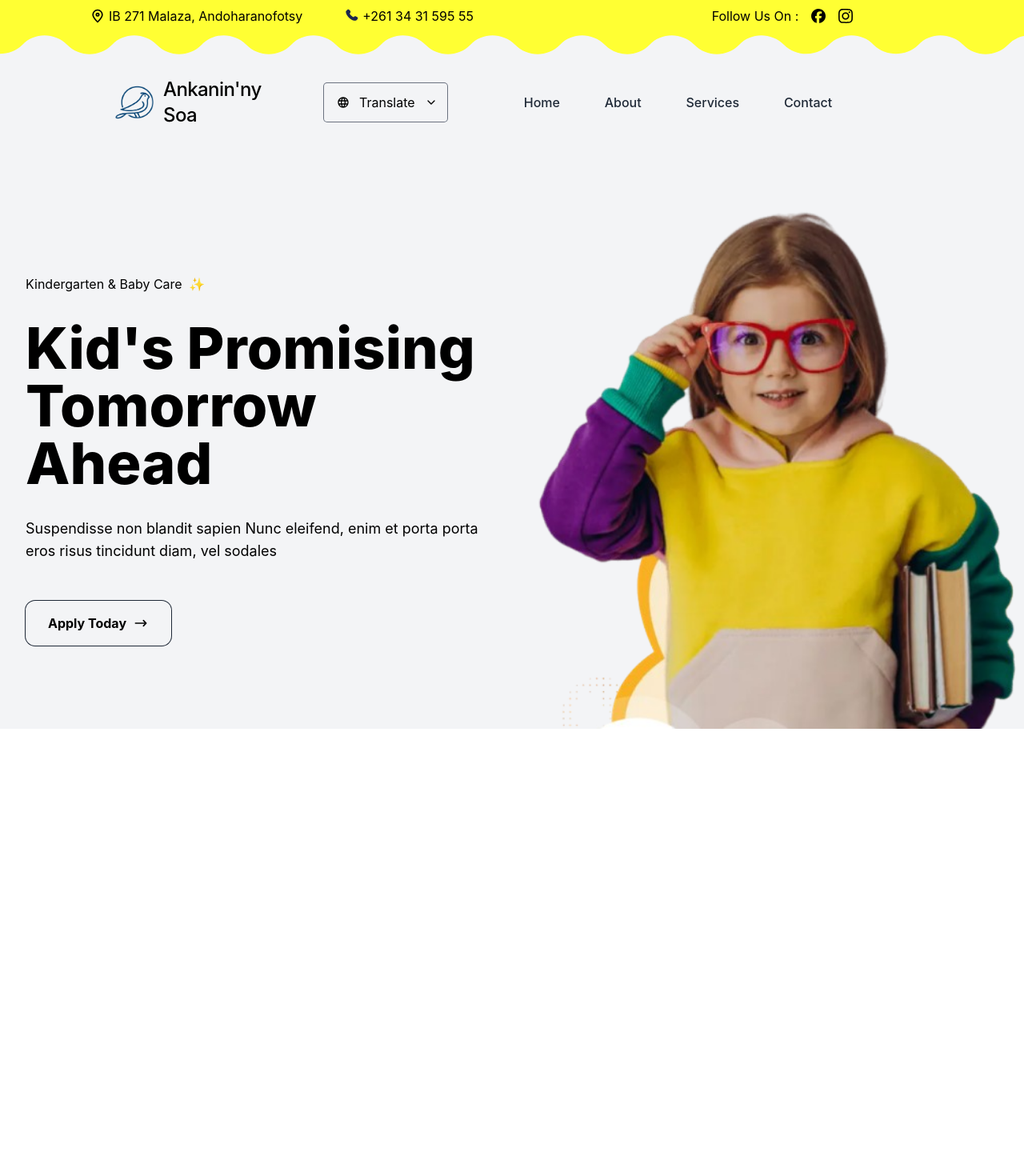
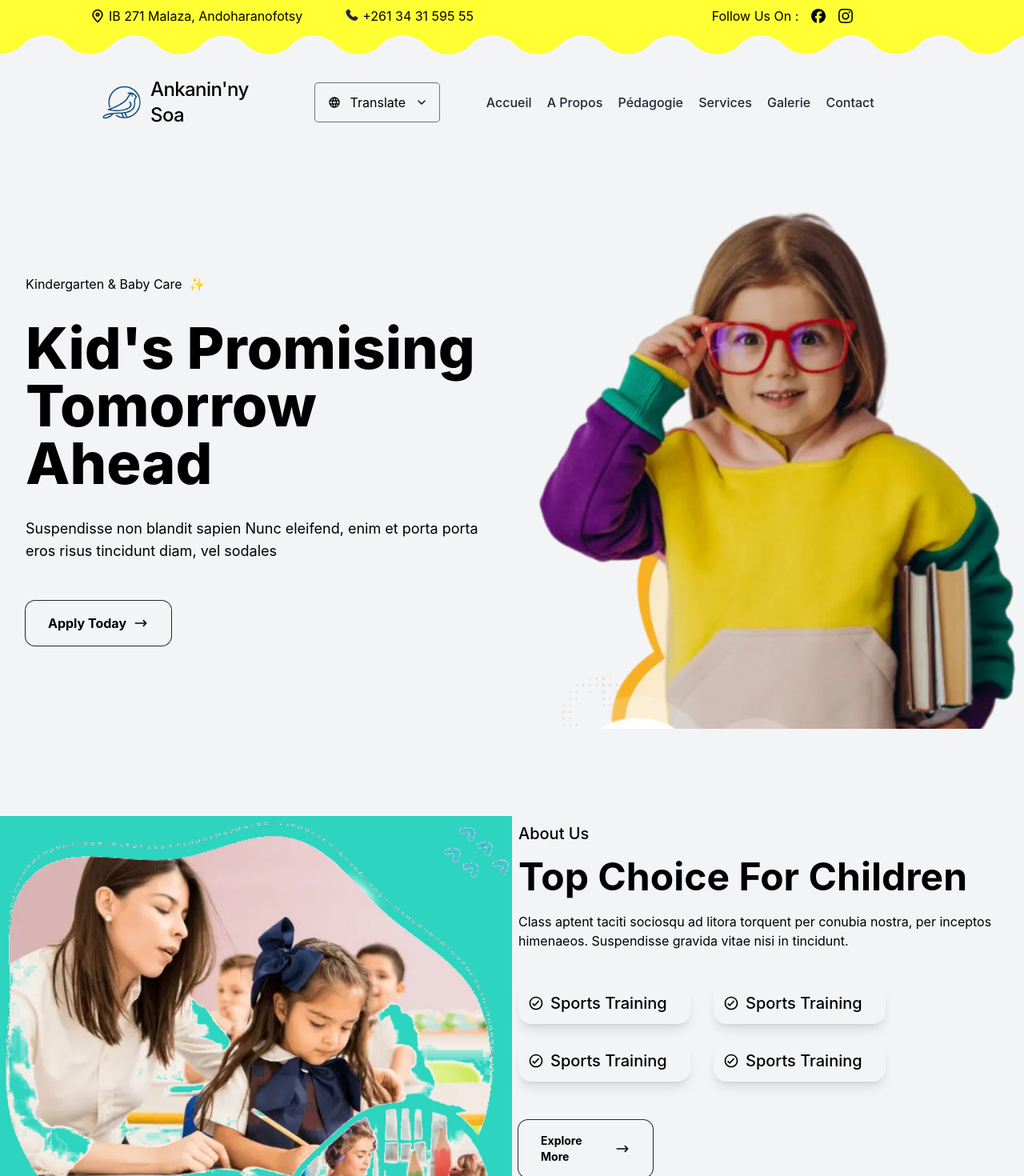
Before and after one commit to Tomefy5/Ankanin-ny-Soa, a React (Create React App) app: page / in a window 1280 px wide. Shown: the top 1470 px of the page at 80% size. Before the commit the page ends 911 px from the top, so only its background shows below. Built offline with nearby package versions, Linux system fonts and the light colour scheme.

Commit message:
Structure of about page

```diff
--- a/src/App.js
+++ b/src/App.js
@@ -1,12 +1,12 @@
 import './App.css';
-import BlocWavePattern from './Components/BlocWavePattern';
-import Header from './Components/Header';
+import About from './Components/About';
 import Home from './Components/Home';
 
 function App() {
   return (
     <div className="App">
       <Home />
+      <About />
     </div>
   );
 }
--- /dev/null
+++ b/src/Components/About.js
@@ -0,0 +1,59 @@
+import React from "react";
+import imageAbout from "../Assets/images/img_about.png";
+import iconArrowRight from "../Assets/icons/arrow-narrow-right-svgrepo-com.svg";
+import iconOkCircle from "../Assets/icons/ok-circle-svgrepo-com.svg"
+
+export default function About() {
+  return (
+    <div className="h-auto min-h-[100vh] bg-gray-100 flex llg:items-center llg:justify-center">
+      <div className="w-full container mx-auto grid grid-cols-1 llg:grid-cols-2">
+        <div className="bg-teal-400 w-full flex items-center justify-center">
+          <img
+            className="w-full object-cover"
+            src={imageAbout}
+            alt="teacher with child"
+          />
+        </div>
+        <div className="w-full p-2">
+          <h2 className="font-medium mb-4 text-xl">About Us</h2>
+          <h1 className="font-bold text-3xl md:text-5xl">Top Choice For Children</h1>
+          <p className="mt-5">
+            Class aptent taciti sociosqu ad litora torquent per conubia nostra,
+            per inceptos himenaeos. Suspendisse gravida vitae nisi in tincidunt.
+          </p>
+          <div className=" mt-10 w-2/3 llg:w-full xl:w-3/4 lg:w-2/3 grid gap-5 grid-cols-1 md:grid-cols-2">
+            <div className="flex items-center justify-start rounded-2xl w-[215px] px-3 py-3 shadow- shadow-lg">
+              <img className="h-5 mr-2" src={iconOkCircle} alt="icon ok circle" />
+              <span className="font-medium text-xl">Sports Training</span>
+            </div>
+            <div className="flex items-center justify-start rounded-2xl w-[215px] px-3 py-3 shadow- shadow-lg">
+              <img className="h-5 mr-2" src={iconOkCircle} alt="icon ok circle" />
+              <span className="font-medium text-xl">Sports Training</span>
+            </div>
+            <div className="flex items-center justify-start rounded-2xl w-[215px] px-3 py-3 shadow- shadow-lg">
+              <img className="h-5 mr-2" src={iconOkCircle} alt="icon ok circle" />
+              <span className="font-medium text-xl">Sports Training</span>
+            </div>
+            <div className="flex items-center justify-start rounded-2xl w-[215px] px-3 py-3 shadow- shadow-lg">
+              <img className="h-5 mr-2" src={iconOkCircle} alt="icon ok circle" />
+              <span className="font-medium text-xl">Sports Training</span>
+            </div>
+          </div>
+          <div>
+            <a
+              href="#explore"
+              className="flex items-center max-w-[168px] justify-between ring-1 ring-gray-800 rounded-xl mt-5 md:mt-10 lg:mt-12 py-3 md:py-4 px-5 md:px-7 "
+            >
+              <span className="mr-2 font-bold text-sm">Explore More</span>
+              <img
+                className="h-5"
+                src={iconArrowRight}
+                alt="icon arrow right"
+              />
+            </a>
+          </div>
+        </div>
+      </div>
+    </div>
+  );
+}
--- a/src/Components/BlocWavePattern.js
+++ b/src/Components/BlocWavePattern.js
@@ -7,7 +7,7 @@ import iconInstagram from "../Assets/icons/instagram-167-svgrepo-com.svg"
 
 export default function BlocWavePattern() {
   return (
-    <div className='w-full h-28 absolute flex top-0 hidden lg:flex'>
+    <div className='w-full h-28 absolute top-0 hidden lg:flex'>
         <img className='h-full' src={motifWave} alt="large wave pattern" />
         <img className='h-full' src={motifWave} alt="large wave pattern" />
         <div className='absolute w-full h-10 px-28 grid'>
--- a/src/Components/Header.js
+++ b/src/Components/Header.js
@@ -6,7 +6,7 @@ import iconChavronDown from "../Assets/icons/chevron-down-svgrepo-com.svg";
 
 export default function Header() {
   return (
-    <div className="w-full h-auto p-4 sm:px-10 llg:px-20 xl:px-36 flex items-center justify-between lg:pt-24">
+    <div className="w-full h-auto p-4 sm:px-10 llg:px-8 xl:px-32 flex items-center justify-between lg:pt-24">
       <div className="h-full flex items-center">
         <a href="#home" className="flex items-center min-w-[218px]">
           <img className="h-12 mr-3" src={nurseryLogo} alt="bird" />
--- a/src/Components/Navbar.js
+++ b/src/Components/Navbar.js
@@ -1,16 +1,35 @@
-import React from 'react'
-import iconHamburger from "../Assets/icons/hamburger-menu-svgrepo-com.svg"
+import React from "react";
+import iconHamburger from "../Assets/icons/hamburger-menu-svgrepo-com.svg";
+
+const navbarItems = [
+  { name: "Accueil", link: "#accueil" },
+  { name: "A Propos", link: "#apropos" },
+  { name: "Pédagogie", link: "#pedagogie" },
+  { name: "Services", link: "#modalites" },
+  { name: "Galerie", link: "#galerie" },
+  { name: "Contact", link: "#contact" },
+];
 
 export default function Navbar() {
   return (
-    <nav className='h-12 w-auto flex items-center justify-center lg:w-3/5'>
-        <img className='h-8 sm:h-9 lg:hidden' src={iconHamburger} alt="icon hamburger" />
-        <ul className='w-full hidden items-center justify-evenly px-10 lg:flex'>
-            <li className='font-medium'><a className='transition-colors text-gray-800 hover:text-gray-950' href="#home">Home</a></li>
-            <li className='font-medium'><a className='transition-colors text-gray-800 hover:text-gray-950' href="#about">About</a></li>
-            <li className='font-medium'><a className='transition-colors text-gray-800 hover:text-gray-950' href="#services">Services</a></li>
-            <li className='font-medium'><a className='transition-colors text-gray-800 hover:text-gray-950' href="#hcontact">Contact</a></li>
-        </ul>
+    <nav className="h-12 min-w-0 llg:min-w-[624px] xl:min-w-0 w-auto flex items-center justify-center lg:w-3/5">
+      <img
+        className="h-8 sm:h-9 lg:hidden"
+        src={iconHamburger}
+        alt="icon hamburger"
+      />
+      <ul className="w-full hidden items-center justify-between lg:justify-evenly px-0 lg:px-10 lg:flex">
+        {navbarItems.map((navItem, index) => (
+          <li className="font-medium" key={index}>
+            <a
+              className="transition-colorsœ text-gray-800 hover:text-gray-950"
+              href={navItem.link}
+            >
+              {navItem.name}
+            </a>
+          </li>
+        ))}
+      </ul>
     </nav>
-  )
+  );
 }
--- a/tailwind.config.js
+++ b/tailwind.config.js
@@ -4,7 +4,7 @@ module.exports = {
   theme: {
     extend: {
       screens: {
-        "llg": "1025px"
+        "llg": "1024px"
       }
     },
   },
```
Also changed, not shown: src/Assets/images/img_about.png (added).
